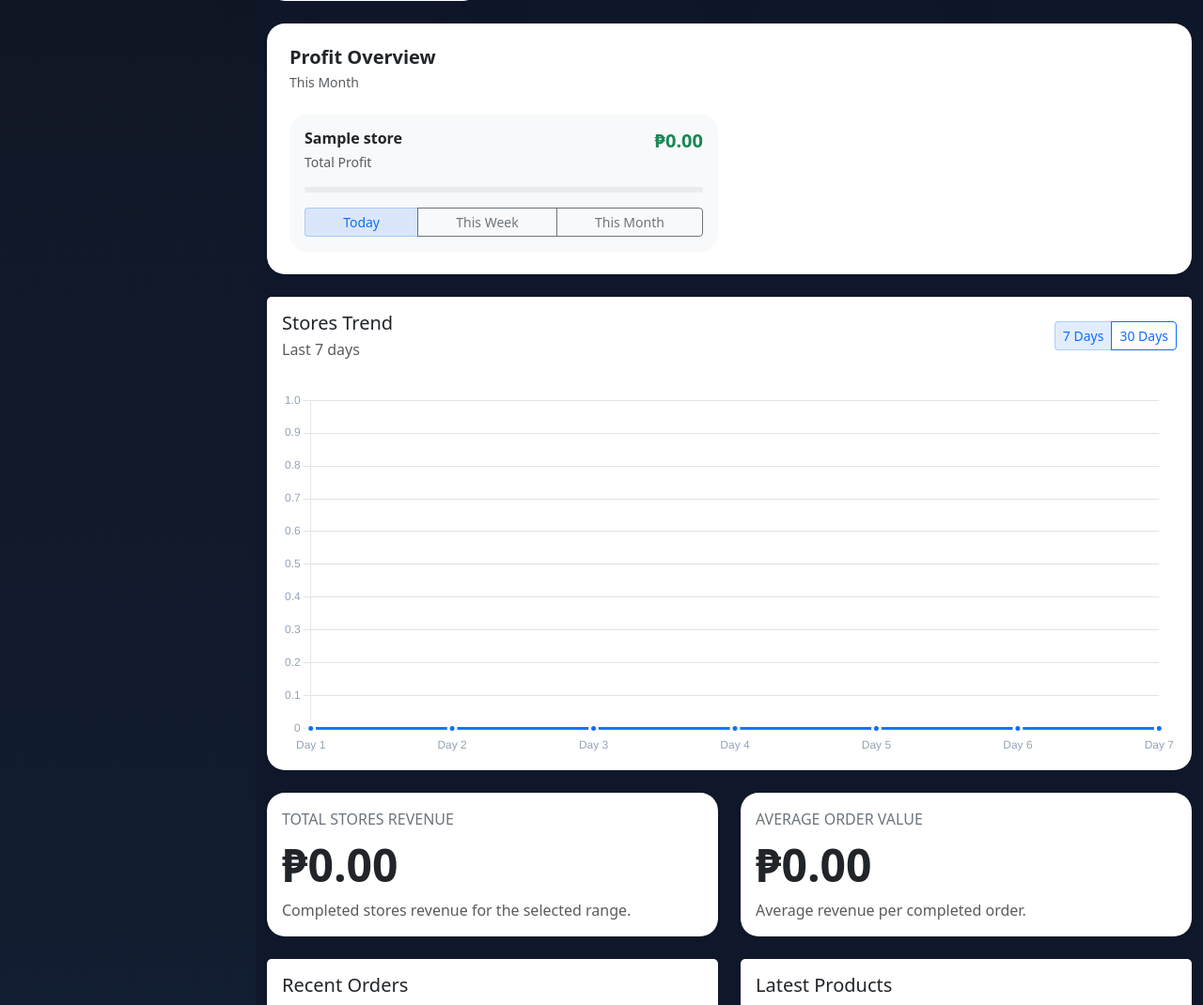
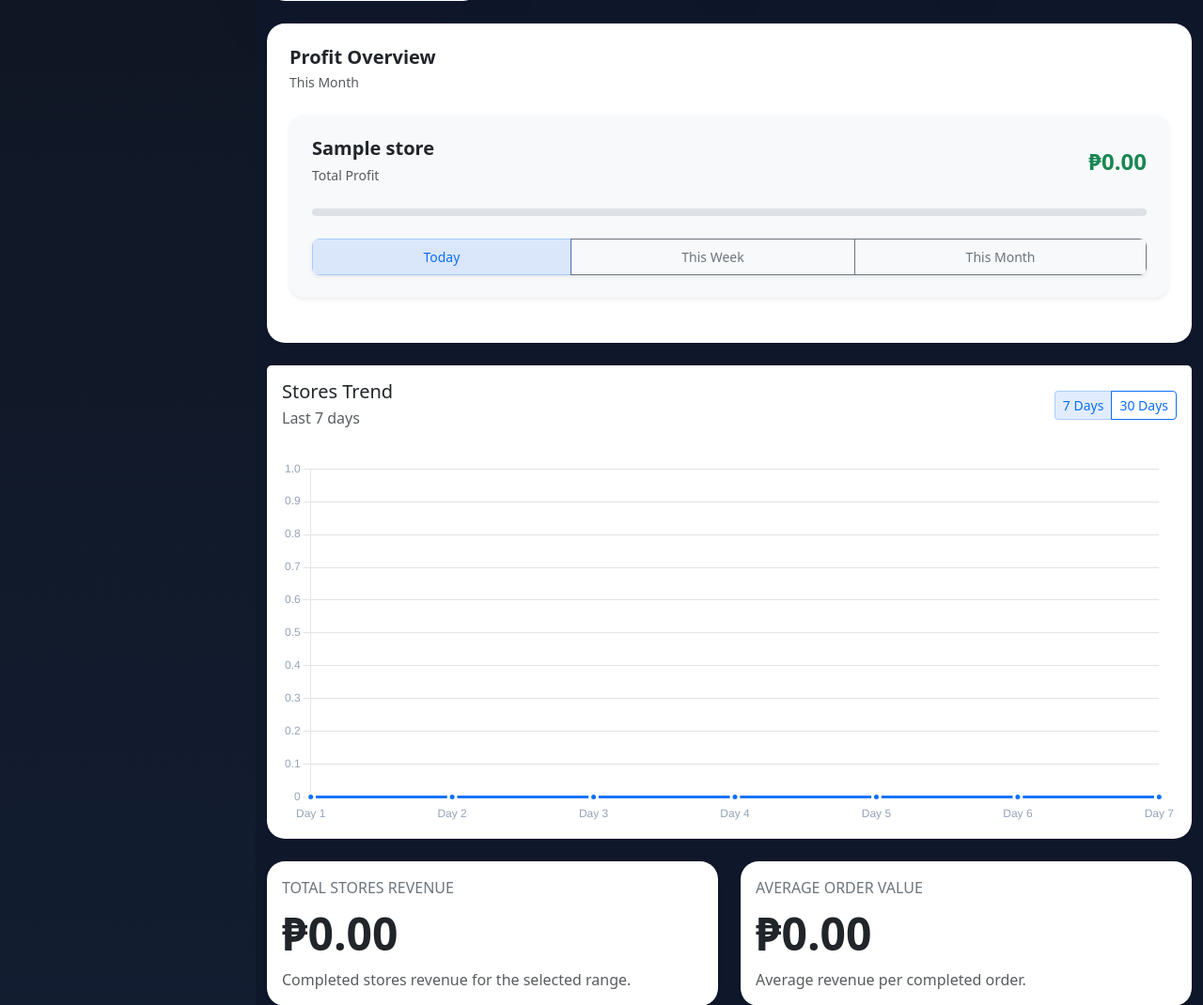
Before and after one commit to bryllemore48-dot/AgriPet, a Django app: page /dashboard/ in a window 1280 px wide. Shown: the part 981-2051 px from the top of the page at 94% size. Run offline with Django 5.2, Linux system fonts and the light colour scheme; a user stored in the database is signed in; tables that the repository leaves empty hold one stand-in row (values such as "Sample post"); grey boxes marked "Sample" are stand-in pictures.

Commit message:
fix: profit overview period filter and AJAX update (filter updates without page refresh)

```diff
--- a/store/templates/store/dashboard.html
+++ b/store/templates/store/dashboard.html
@@ -129,44 +129,92 @@
 
                 <div class="row g-4">
                     {% for item in store_profits_list %}
-                    <div class="col-md-6">
-                        <div class="card border-light bg-light h-100">
-                            <div class="card-body">
-                                <div class="d-flex justify-content-between align-items-start mb-3">
+                    <div class="col-md-12 mb-4">
+                        <div class="card border-0 bg-light shadow-sm rounded-4 h-100">
+
+                            <div class="card-body p-4">
+
+                                <!-- Header -->
+                                <div class="d-flex justify-content-between align-items-center mb-4">
+
                                     <div>
-                                        <h6 class="mb-1 fw-bold">{{ item.store.name }}</h6>
-                                        <p class="text-muted mb-0 small">Total Profit</p>
-                                    </div>
-                                    <h5 class="mb-0 text-success fw-bold">₱{{ item.profit|floatformat:2 }}</h5>
+                                        <h5 class="fw-bold mb-1">
+                                            {{ item.store.name }}
+                                        </h5>
+
+                                        <small class="text-muted">
+                                            Total Profit
+                                        </small>
                                     </div>
 
-                                <!-- Progress Bar -->
-                                <div class="progress mb-3" style="height: 6px;">
+                                    <div class="text-end">
+                                       <h4 class="mb-0 text-success fw-bold"
+                                            id="profit-amount-{{ item.store.name|slugify }}">
+                                            ₱{{ item.profit|floatformat:2 }}
+                                        </h4>
+                                    </div>
+
+                                </div>
+
+                                <!-- Progress Section -->
+                                <div class="mb-4">
+
+                                    <div class="progress rounded-pill"
+                                        style="height: 8px; background-color: #dee2e6;">
+
                                         {% if max_profit > 0 %}
                                             {% widthratio item.profit max_profit 100 as progress_width %}
-                                        <div class="progress-bar {% if forloop.counter == 1 %}bg-success{% else %}bg-info{% endif %}"
+
+                                           <div class="progress-bar
+                                                {% if forloop.counter == 1 %}
+                                                    bg-success
+                                                {% else %}
+                                                    bg-info
+                                                {% endif %}"
+                                                id="profit-bar-{{ item.store.name|slugify }}"
                                                 role="progressbar"
                                                 style="width: {{ progress_width }}%"
                                                 aria-valuenow="{{ progress_width }}"
                                                 aria-valuemin="0"
                                                 aria-valuemax="100">
                                             </div>
+
                                         {% else %}
-                                        <div class="progress-bar {% if forloop.counter == 1 %}bg-success{% else %}bg-info{% endif %}"
-                                             role="progressbar"
-                                             style="width: 0%"
-                                             aria-valuenow="0"
-                                             aria-valuemin="0"
-                                             aria-valuemax="100">
+
+                                            <div class="progress-bar bg-secondary"
+                                                style="width: 0%">
                                             </div>
+
                                         {% endif %}
                                     </div>
 
-                                <!-- Period Tabs -->
-                                <div class="btn-group btn-group-sm w-100" role="group" aria-label="Profit period selector">
-                                    <button type="button" class="btn btn-outline-secondary btn-sm active" aria-pressed="true">Today</button>
-                                    <button type="button" class="btn btn-outline-secondary btn-sm" aria-pressed="false">This Week</button>
-                                    <button type="button" class="btn btn-outline-secondary btn-sm" aria-pressed="false">This Month</button>
+                                </div>
+
+                                <!-- Tabs -->
+                               <div class="mt-3">
+                                    <div class="btn-group w-100 rounded-3 overflow-hidden shadow-sm"
+                                        role="group"
+                                        aria-label="Profit period selector">
+
+                                        <button type="button"
+                                                class="btn btn-sm py-2 fw-medium profit-tab {% if profit_period == 'today' or not profit_period %}btn-light active{% else %}btn-outline-secondary{% endif %}"
+                                                data-period="today">
+                                            Today
+                                        </button>
+
+                                        <button type="button"
+                                                class="btn btn-sm py-2 fw-medium profit-tab {% if profit_period == 'week' %}btn-light active{% else %}btn-outline-secondary{% endif %}"
+                                                data-period="week">
+                                            This Week
+                                        </button>
+
+                                        <button type="button"
+                                                class="btn btn-sm py-2 fw-medium profit-tab {% if profit_period == 'month' %}btn-light active{% else %}btn-outline-secondary{% endif %}"
+                                                data-period="month">
+                                            This Month
+                                        </button>
+
+                                    </div>
                                </div>
                             </div>
                         </div>
@@ -347,21 +395,39 @@
             }
         });
 
-        // Make the Profit Overview period buttons interactive and accessible.
-        const profitGroups = document.querySelectorAll('.btn-group[aria-label="Profit period selector"]');
-        profitGroups.forEach(group => {
-            const buttons = group.querySelectorAll('button');
-            buttons.forEach(button => {
-                button.addEventListener('click', () => {
-                    buttons.forEach(btn => {
-                        btn.classList.remove('active');
-                        btn.setAttribute('aria-pressed', 'false');
+        // Profit period buttons — AJAX no refresh
+        document.querySelectorAll('.profit-tab').forEach(button => {
+            button.addEventListener('click', function () {
+                const period = this.getAttribute('data-period');
+                if (!period) return;
+
+                // Update active button style
+                document.querySelectorAll('.profit-tab').forEach(btn => {
+                    btn.classList.remove('active', 'btn-light');
+                    btn.classList.add('btn-outline-secondary');
                 });
-                    button.classList.add('active');
-                    button.setAttribute('aria-pressed', 'true');
+                this.classList.add('active', 'btn-light');
+                this.classList.remove('btn-outline-secondary');
+
+                // Fetch new profit data
+                fetch(`/profit-overview/?profit_period=${period}`)
+                    .then(response => response.json())
+                    .then(data => {
+                        data.store_profits_list.forEach(item => {
+                            const slug = item.store_name.replace(/\s+/g, '-').toLowerCase();
+                            const profitEl = document.getElementById(`profit-amount-${slug}`);
+                            const barEl = document.getElementById(`profit-bar-${slug}`);
+
+                            if (profitEl) profitEl.textContent = `₱${item.profit.toFixed(2)}`;
+                            if (barEl) {
+                                const width = data.max_profit > 0 ? (item.profit / data.max_profit) * 100 : 0;
+                                barEl.style.width = `${width}%`;
+                            }
+                        });
                     });
             });
         });
     });
 </script>
+
 {% endblock %}
--- a/store/urls.py
+++ b/store/urls.py
@@ -20,4 +20,5 @@ urlpatterns = [
     path('login/', views.user_login, name='login'),
     path('register/', views.register, name='register'),
     path('logout/', views.user_logout, name='logout'),
+    path('profit-overview/', views.profit_overview, name='profit_overview'),
 ]
--- a/store/views.py
+++ b/store/views.py
@@ -14,6 +14,8 @@ from reportlab.lib import colors
 from reportlab.lib.units import inch
 from .models import Store, Product, Order, Attendance, UserProfile, Customer, ServiceTransaction
 from .forms import UserForm, UserProfileForm
+from django.http import JsonResponse
+
 @login_required
 def dashboard(request):
     selected_range = request.GET.get('range', '7')
@@ -55,25 +57,37 @@ def dashboard(request):
 
     # Calculate profit overview by store and period
     today = datetime.now().date()
-    month_start = today.replace(day=1)
-    next_month = (month_start.replace(day=28) + timedelta(days=4)).replace(day=1)
-    month_end = next_month - timedelta(days=1)
+    profit_period = request.GET.get('profit_period', 'today')
 
-    # Calculate profit for each store (this month)
+    if profit_period == 'today':
+        profit_start = today
+        profit_end = today
+    elif profit_period == 'week':
+        profit_start = today - timedelta(days=6)
+        profit_end = today
+    elif profit_period == 'month':
+        profit_start = today.replace(day=1)
+        next_month = (profit_start.replace(day=28) + timedelta(days=4)).replace(day=1)
+        profit_end = next_month - timedelta(days=1)
+    else:
+        profit_start = today
+        profit_end = today
+
     store_profits_list = []
     max_profit = 0
-    for store in stores:
+    for store in stores.exclude(name="Cebuana Padala"):
         store_profit = Order.objects.filter(
             store=store,
             status=Order.STATUS_COMPLETED,
-            created_at__date__gte=month_start,
-            created_at__date__lte=today,
+            created_at__date__gte=profit_start,
+            created_at__date__lte=profit_end,
         ).aggregate(Sum('total_amount'))['total_amount__sum'] or 0
         store_profits_list.append({
             'store': store,
             'profit': store_profit,
         })
         max_profit = max(max_profit, store_profit)
+
 
     context = {
         'stores': stores,
@@ -92,6 +106,7 @@ def dashboard(request):
         'selected_range': selected_range,
         'store_profits_list': store_profits_list,
         'max_profit': max_profit,
+        'profit_period': profit_period,
     }
     return render(request, 'store/dashboard.html', context)
 
@@ -551,6 +566,47 @@ def profit(request):
     }
     return render(request, 'store/profit.html', context)
 
+@login_required
+def profit_overview(request):
+    today = datetime.now().date()
+    profit_period = request.GET.get('profit_period', 'today')
+
+    if profit_period == 'today':
+        profit_start = today
+        profit_end = today
+    elif profit_period == 'week':
+        profit_start = today - timedelta(days=6)
+        profit_end = today
+    elif profit_period == 'month':
+        profit_start = today.replace(day=1)
+        next_month = (profit_start.replace(day=28) + timedelta(days=4)).replace(day=1)
+        profit_end = next_month - timedelta(days=1)
+    else:
+        profit_start = today
+        profit_end = today
+
+    stores = Store.objects.exclude(name="Cebuana Padala")
+    store_profits_list = []
+    max_profit = 0
+
+    for store in stores:
+        store_profit = Order.objects.filter(
+            store=store,
+            status=Order.STATUS_COMPLETED,
+            created_at__date__gte=profit_start,
+            created_at__date__lte=profit_end,
+        ).aggregate(Sum('total_amount'))['total_amount__sum'] or 0
+        store_profits_list.append({
+            'store_name': store.name,
+            'profit': float(store_profit),
+        })
+        max_profit = max(max_profit, float(store_profit))
+
+    return JsonResponse({
+        'store_profits_list': store_profits_list,
+        'max_profit': max_profit,
+    })
+
 
 def register(request):
     if request.user.is_authenticated:
```
Lines whose indentation alone changed are shown as unchanged.
